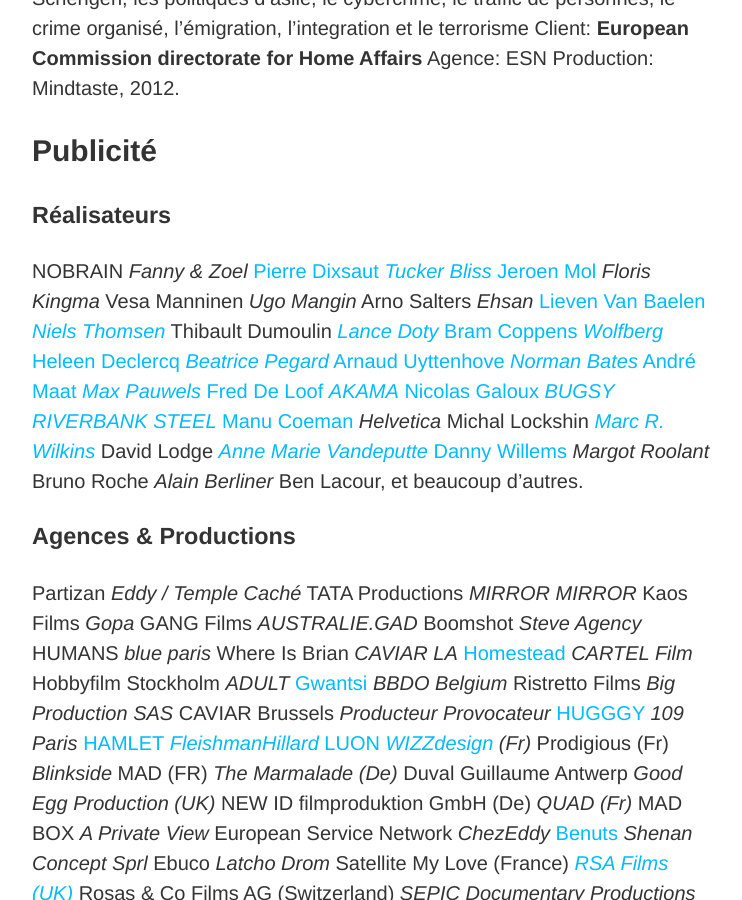
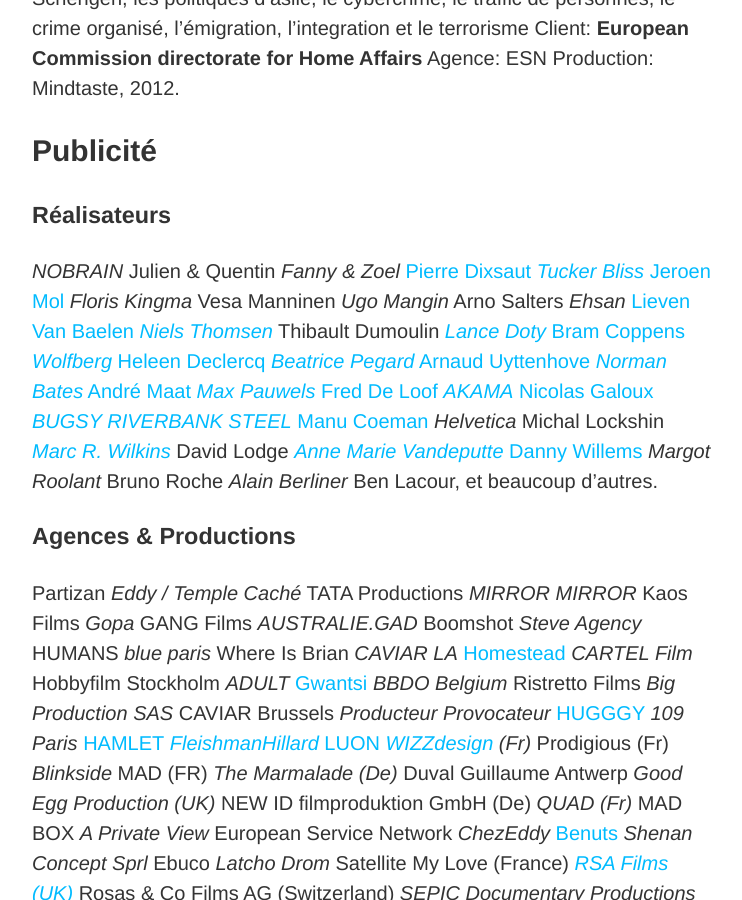
Before and after one commit to YJPL/scenarimages, a Jekyll site: the page built from _pages/credits.md, in a window 1280 px wide and 900 px high, scrolled down 4746 px. Shown: the whole window, without its empty margins (256-998 px from the left). Built offline with Jekyll 4.4.1, drawn with Linux system fonts in a browser that asks for light colours.

Commit message:
Update credits.md

```diff
--- a/_pages/credits.md
+++ b/_pages/credits.md
@@ -127,7 +127,7 @@
 
 ### Réalisateurs
 
-NOBRAIN *Fanny & Zoel* [Pierre Dixsaut](http://pierredixsaut.com) *[Tucker Bliss](https://www.tuckerbliss.com)* [Jeroen Mol](https://www.jeroenmol.tv/) *Floris Kingma* Vesa Manninen *Ugo Mangin* Arno Salters *Ehsan* [Lieven Van Baelen](https://czar.be/director/lieven-van-baelen/) *[Niels Thomsen](https://www.niels-thomsen.com)* Thibault Dumoulin *[Lance Doty](http://lancedoty.com/)* [Bram Coppens](https://www.coppens.studio) *[Wolfberg](https://wolfberg.co)* [Heleen Declercq](https://heleendeclercq.com) *[Beatrice Pegard](https://www.beatricepegardferry.com)* [Arnaud Uyttenhove](https://vimeo.com/user2408635) *[Norman Bates](http://normanbates.tv)* [André Maat](https://andremaat.com) *[Max Pauwels](http://www.maxpauwels.com/)* [Fred De Loof](http://freddeloof.com) *[AKAMA](https://vimeopro.com/2425prod/portfolio-alexandre-ada-nki/)* [Nicolas Galoux](http://www.galmarfilms.com) *[BUGSY RIVERBANK STEEL](https://www.bugsyriverbanksteel.com)* [Manu Coeman](http://www.manucoeman.com) *Helvetica* Michal Lockshin *[Marc R. Wilkins](http://marcwilkins.com/)* David Lodge *[Anne Marie Vandeputte](http://www.raw.be/)* [Danny Willems](https://www.dannywillems.com/) *Margot Roolant* Bruno Roche *Alain Berliner* Ben Lacour, et beaucoup d'autres.
+*NOBRAIN* Julien & Quentin *Fanny & Zoel* [Pierre Dixsaut](http://pierredixsaut.com) *[Tucker Bliss](https://www.tuckerbliss.com)* [Jeroen Mol](https://www.jeroenmol.tv/) *Floris Kingma* Vesa Manninen *Ugo Mangin* Arno Salters *Ehsan* [Lieven Van Baelen](https://czar.be/director/lieven-van-baelen/) *[Niels Thomsen](https://www.niels-thomsen.com)* Thibault Dumoulin *[Lance Doty](http://lancedoty.com/)* [Bram Coppens](https://www.coppens.studio) *[Wolfberg](https://wolfberg.co)* [Heleen Declercq](https://heleendeclercq.com) *[Beatrice Pegard](https://www.beatricepegardferry.com)* [Arnaud Uyttenhove](https://vimeo.com/user2408635) *[Norman Bates](http://normanbates.tv)* [André Maat](https://andremaat.com) *[Max Pauwels](http://www.maxpauwels.com/)* [Fred De Loof](http://freddeloof.com) *[AKAMA](https://vimeopro.com/2425prod/portfolio-alexandre-ada-nki/)* [Nicolas Galoux](http://www.galmarfilms.com) *[BUGSY RIVERBANK STEEL](https://www.bugsyriverbanksteel.com)* [Manu Coeman](http://www.manucoeman.com) *Helvetica* Michal Lockshin *[Marc R. Wilkins](http://marcwilkins.com/)* David Lodge *[Anne Marie Vandeputte](http://www.raw.be/)* [Danny Willems](https://www.dannywillems.com/) *Margot Roolant* Bruno Roche *Alain Berliner* Ben Lacour, et beaucoup d'autres.
 
 ### Agences & Productions
 
```
Also changed, not shown: other parts of _pages/credits.md (+1 -1 lines).
